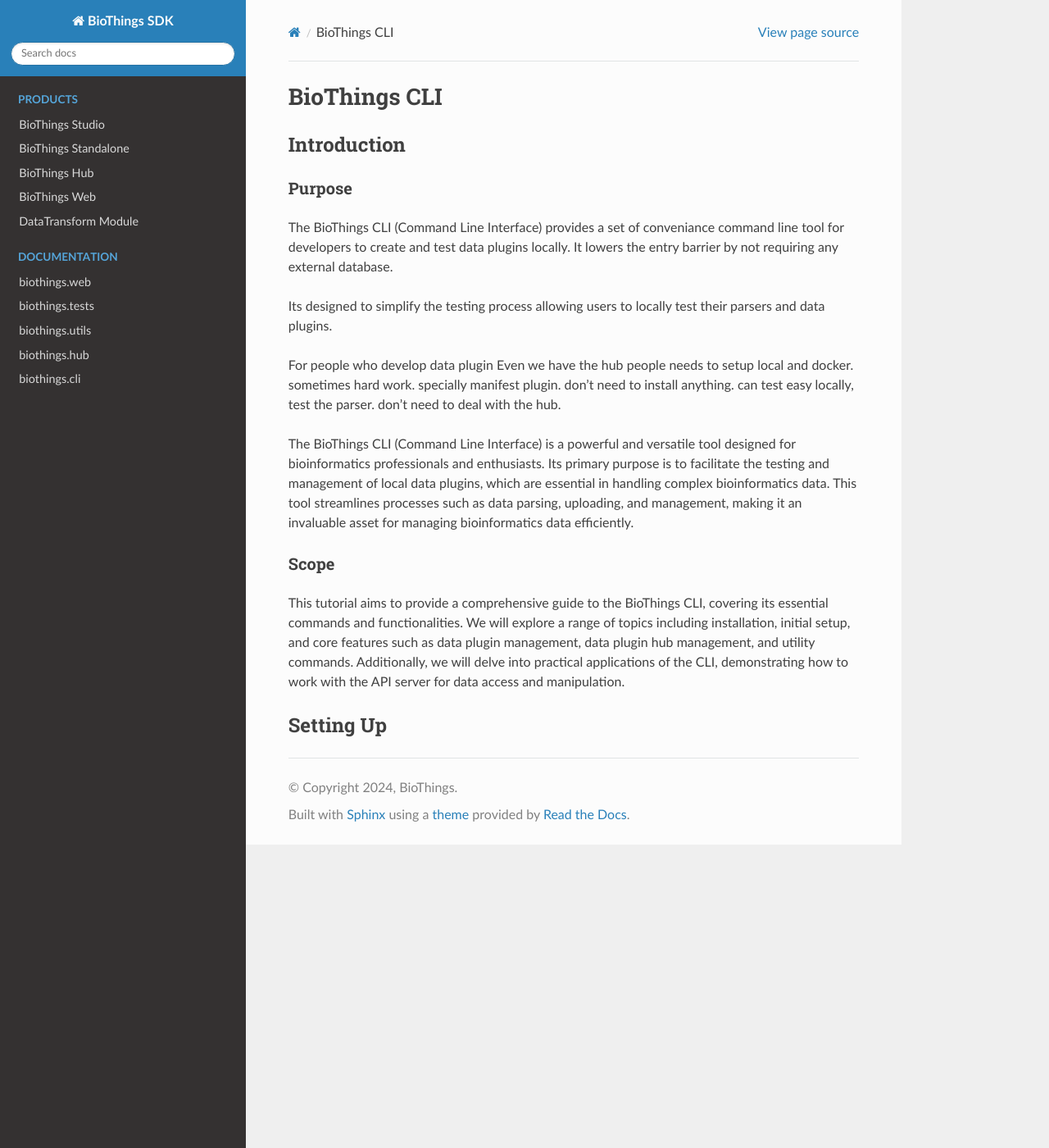
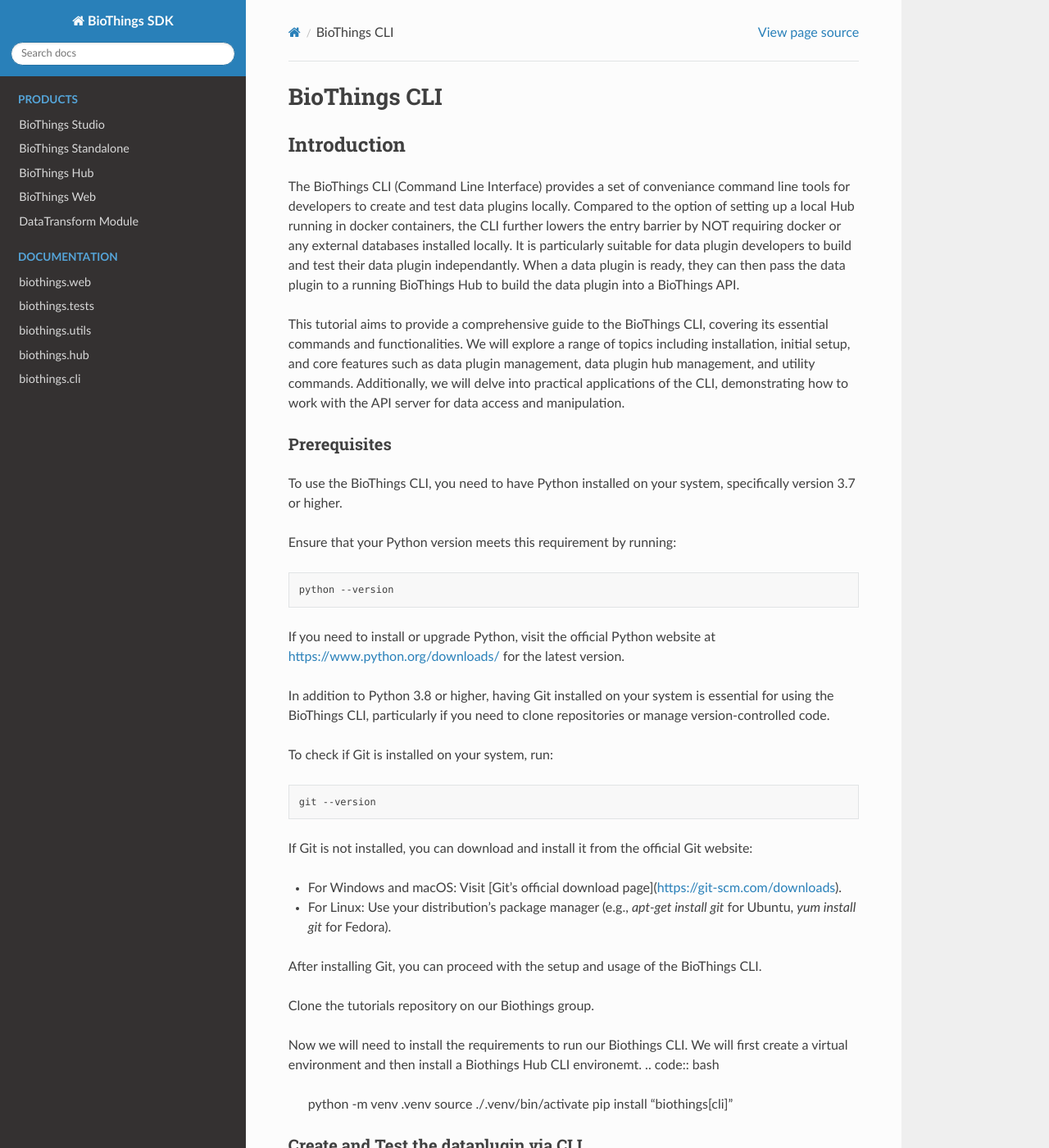
Before and after one commit to biothings/biothings.api, a Sphinx documentation site: the page built from docs/tutorial/cli_tutorial.rst, in a window 1280 px wide and 1400 px high. Shown: the whole window at 82% size. Built offline with Sphinx 7.4.7 and the Read the Docs theme 2.0.0, drawn with Linux system fonts in a browser that asks for light colours; some of the changed text lies outside the part shown.

Commit message:
added prerequisites, setting up, create and test dataplugin

```diff
--- a/docs/tutorial/cli_tutorial.rst
+++ b/docs/tutorial/cli_tutorial.rst
@@ -5,31 +5,13 @@
 Introduction
 ============
 
-Purpose
--------
-
 The BioThings CLI (Command Line Interface) provides a set of conveniance command
-line tool for developers to create and test data plugins locally. It lowers the
-entry barrier by not requiring any external database.
-
-Its designed to simplify the testing process allowing users to locally test their
-parsers and data plugins.
-
-For people who develop data plugin
-Even we have the hub people needs to setup local and docker. sometimes hard work.
-specially manifest plugin. don't need to install anything.
-can test easy locally, test the parser. don't need to deal with the hub.
-
-
-The BioThings CLI (Command Line Interface) is a powerful and versatile tool
-designed for bioinformatics professionals and enthusiasts. Its primary purpose
-is to facilitate the testing and management of local data plugins, which are
-essential in handling complex bioinformatics data. This tool streamlines
-processes such as data parsing, uploading, and management, making it an
-invaluable asset for managing bioinformatics data efficiently.
-
-Scope
------
+line tools for developers to create and test data plugins locally. Compared to the
+option of setting up a local Hub running in docker containers, the CLI further lowers the
+entry barrier by NOT requiring docker or any external databases installed locally.
+It is particularly suitable for data plugin developers to build and test their data plugin
+independantly. When a data plugin is ready, they can then pass the data plugin to a running
+BioThings Hub to build the data plugin into a BioThings API.
 
 This tutorial aims to provide a comprehensive guide to the BioThings CLI,
 covering its essential commands and functionalities. We will explore a range of
@@ -38,25 +20,106 @@
 Additionally, we will delve into practical applications of the CLI, demonstrating
 how to work with the API server for data access and manipulation.
 
-Setting Up
-==========
-
 =============
 Prerequisites
 =============
 
-==================
-Configuration File
-==================
+To use the BioThings CLI, you need to have Python installed on your system, specifically version 3.7 or higher.
 
-============
-Installation
-============
+Ensure that your Python version meets this requirement by running:
+
+.. code-block:: bash
+
+    python --version
+
+If you need to install or upgrade Python, visit the official Python website at https://www.python.org/downloads/ for the latest version.
+
+In addition to Python 3.8 or higher, having Git installed on your system is essential for using the BioThings CLI, particularly if you need to clone repositories or manage version-controlled code.
+
+To check if Git is installed on your system, run:
+
+.. code-block:: bash
+
+    git --version
+
+If Git is not installed, you can download and install it from the official Git website:
+
+- For Windows and macOS: Visit [Git's official download page](https://git-scm.com/downloads).
+- For Linux: Use your distribution's package manager (e.g., `apt-get install git` for Ubuntu, `yum install git` for Fedora).
+
+After installing Git, you can proceed with the setup and usage of the BioThings CLI.
+
+===========
+Setting Up
+==========
+Clone the tutorials repository on our Biothings group.
+
+.. code:: bash
+   git clone https://github.com/biothings/tutorials.git
+   cd tutorials
+   git checkout pharmgkb_v5
+
+Now we will need to install the requirements to run our Biothings CLI. We will first create a virtual environment and then install a Biothings Hub CLI environemt.
+.. code:: bash
+   python -m venv .venv
+   source ./.venv/bin/activate
+   pip install "biothings[cli]"
+
 
 ======================================
 Create and Test the dataplugin via CLI
 ======================================
 
+Lets check out our command line inputs. Here is a quick summary of every command we will be using in this tutorial.
+
+* biothings-cli dataplugin dump: Download source data files to local
+* biothings-cli dataplugin list: Listing dumped files or uploaded sources
+* biothings-cli dataplugin upload: Convert downloaded data from dump step into JSON documents and upload the to the source database
+* biothings-cli dataplugin serve: *serve* command runs a simple API server for serving documents from the source database.
+* biothings-cli dataplugin clean: Delete all dumped files and drop uploaded sources tables
+
+If you have any futher questions on what other options are available in our biothings-cli. You can check out more using the ``--help`` or ``-h`` flag on any attribute. Examples:
+
+* ``biothings-cli --help``
+* ``biothings-cli dataplugin --help``
+* ``biothings-cli dataplugin dump -h``
+
+The Biothings CLI can only be used for a manifest based plugin. Looking at our manifest file, we are using a JSON based manifest with multiple uploaders.
+Check out our `manifest section <studio.html#manifest-plugins>`_ to know more about the different types of manifest files that can be used with our Hub.
+
+.. code:: bash
+    {
+        "version": "0.3",
+        "requires" : ["pandas", "numpy"],
+        "dumper" : {
+            "data_url" : ["https://s3.pgkb.org/data/annotations.zip",
+                        "https://s3.pgkb.org/data/drugLabels.zip",
+                        "https://s3.pgkb.org/data/occurrences.zip"],
+            "uncompress" : true
+        },
+        "uploaders" : [
+            {
+                "name" : "annotations",
+                "parser" : "parser:load_annotations",
+                "mapping" : "parser:custom_annotations_mapping",
+                "on_duplicates" : "error"
+            },
+            {
+                "name" : "druglabels",
+                "parser" : "parser:load_druglabels",
+                "on_duplicates" : "error"
+            },
+            {
+                "name" : "occurrences",
+                "parser" : "parser:load_occurrences",
+                "on_duplicates" : "error"
+            }
+        ]
+    }
+
+
+
+
 ----------
 Subsection
 ----------
```
